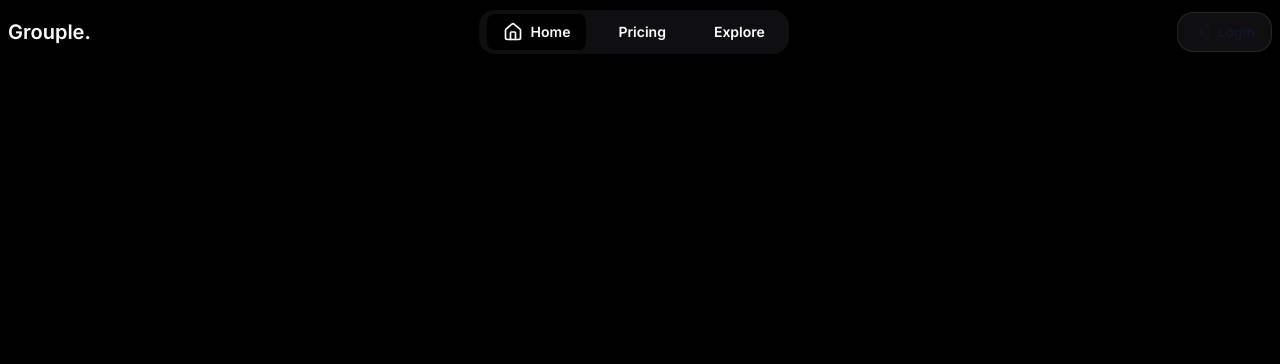
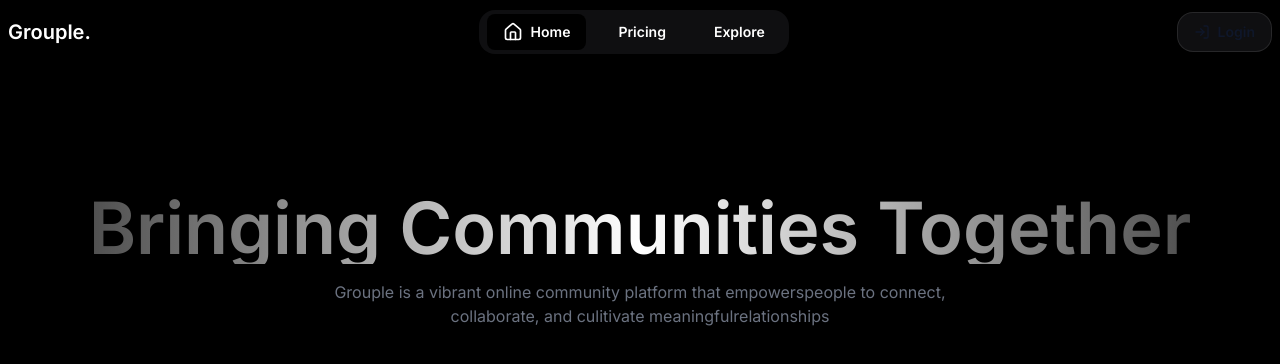
Before and after one commit to KevinPgn/lms-NEXT, a Next.js app: page / in a window 1280 px wide. Shown: the top 364 px of the page. Built offline with nearby package versions, Linux system fonts and the light colour scheme; no server answers.

Commit message:
home page

```diff
--- a/src/app/page.tsx
+++ b/src/app/page.tsx
@@ -4,6 +4,10 @@ export default function Home() {
   return (
   <>
     <Headers />
+    <main className="h-screen max-w-[1400px] mt-32 text-center text-white mx-auto">
+      <h1 className="text-7xl font-semibold bg-clip-text text-transparent bg-gradient-to-r from-white/20 via-white to-white/20">Bringing Communities Together</h1>
+      <p className="text-md text-gray-500 w-[700px] mt-4 mx-auto">Grouple is a vibrant online community platform that empowerspeople to connect, collaborate, and culitivate meaningfulrelationships</p>
+    </main>
   </>
   );
 }
```
